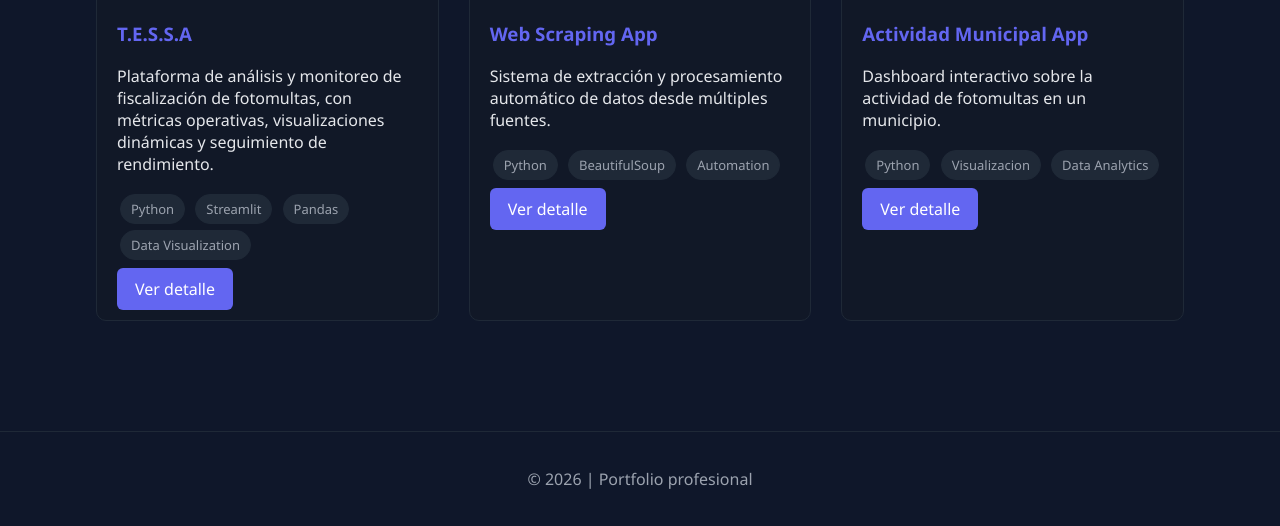
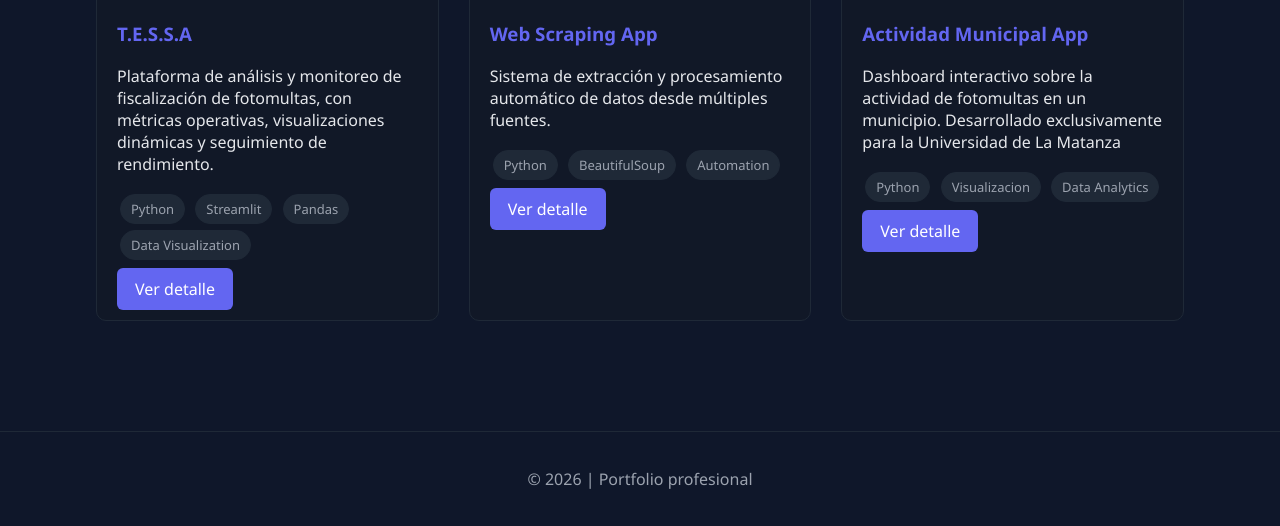
Before and after one commit to LucasVCorrea/Portfolio, a Jekyll site: the page built from docs/index.md, in a window 1280 px wide and 900 px high, scrolled down 1300 px, cut to the strip 374-900 px from the top of the window. Built offline with Jekyll 4.4.1, drawn with Linux system fonts in a browser that asks for light colours.

Commit message:
Update index.md

```diff
--- a/docs/index.md
+++ b/docs/index.md
@@ -137,10 +137,10 @@ title: Inicio
     </div>
     <!-- OTRO PROYECTO -->
     <div class="project-card">
-      <img src="{{ '/assets/img/login.jpg' | relative_url }}" alt="Web Scraping">
+      <img src="{{ '/assets/img/Login.jpg' | relative_url }}" alt="Login">
       <div class="project-content">
         <h3>Actividad Municipal App</h3>
-        <p>Dashboard interactivo sobre la actividad de fotomultas en un municipio.</p>
+        <p>Dashboard interactivo sobre la actividad de fotomultas en un municipio. Desarrollado exclusivamente para la Universidad de La Matanza</p>
         <div class="project-tech">
           <span>Python</span>
           <span>Visualizacion</span>
```
